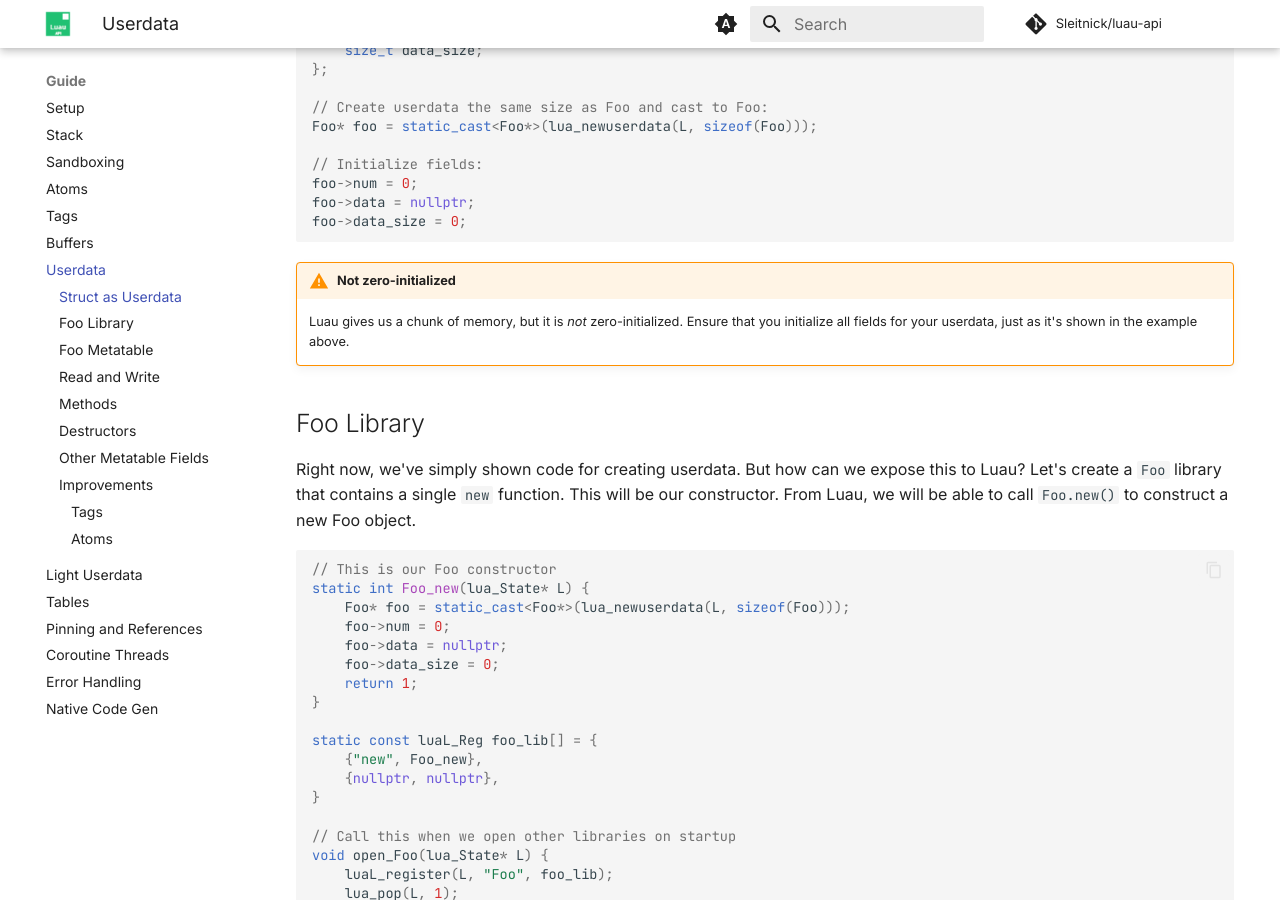
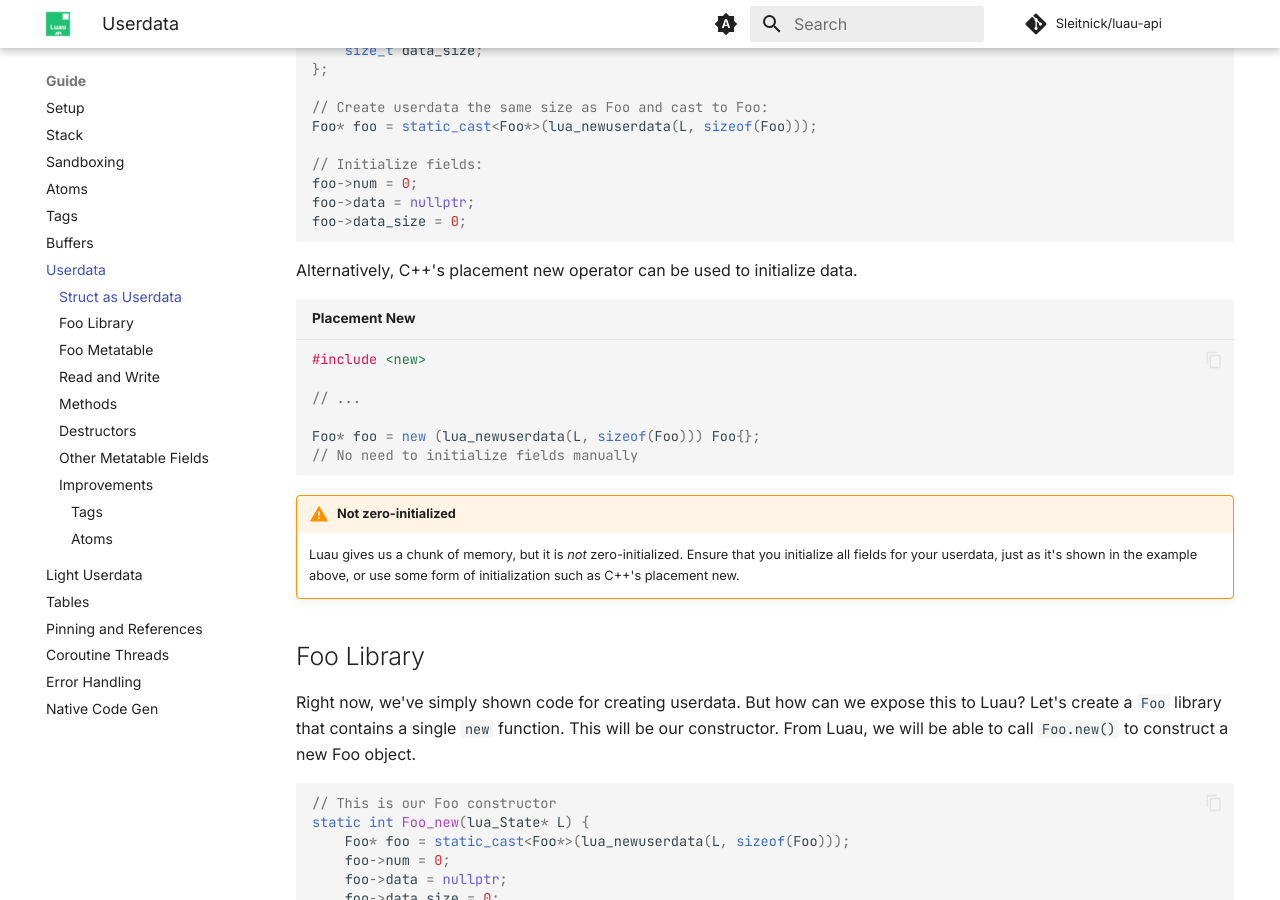
Before and after one commit to Sleitnick/luau-api, an MkDocs documentation site: the page built from docs/guide/userdata.md, in a window 1280 px wide and 900 px high, scrolled down 882 px. Built offline with MkDocs 1.6.1 and Material for MkDocs 9.7.7, drawn with Linux system fonts in a browser that asks for light colours; comment, search, counter and statistics services are not loaded.

Commit message:
Placement new

````diff
--- a/docs/guide/userdata.md
+++ b/docs/guide/userdata.md
@@ -35,8 +35,19 @@ foo->data = nullptr;
 foo->data_size = 0;
 ```
 
+Alternatively, C++'s placement new operator can be used to initialize data.
+
+```cpp title="Placement New"
+#include <new>
+
+// ...
+
+Foo* foo = new (lua_newuserdata(L, sizeof(Foo))) Foo{};
+// No need to initialize fields manually
+```
+
 !!! warning "Not zero-initialized"
-	Luau gives us a chunk of memory, but it is _not_ zero-initialized. Ensure that you initialize all fields for your userdata, just as it's shown in the example above.
+	Luau gives us a chunk of memory, but it is _not_ zero-initialized. Ensure that you initialize all fields for your userdata, just as it's shown in the example above, or use some form of initialization such as C++'s placement new.
 
 ## Foo Library
 
````
